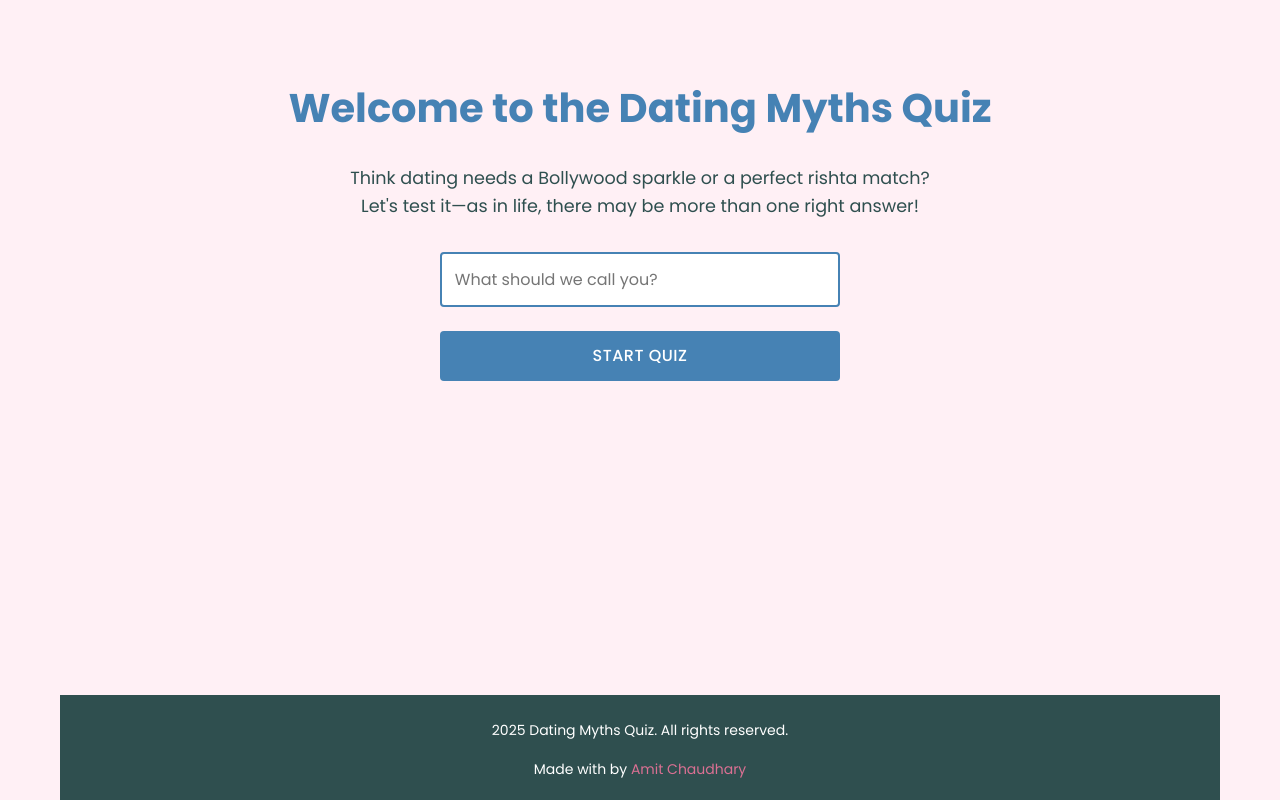
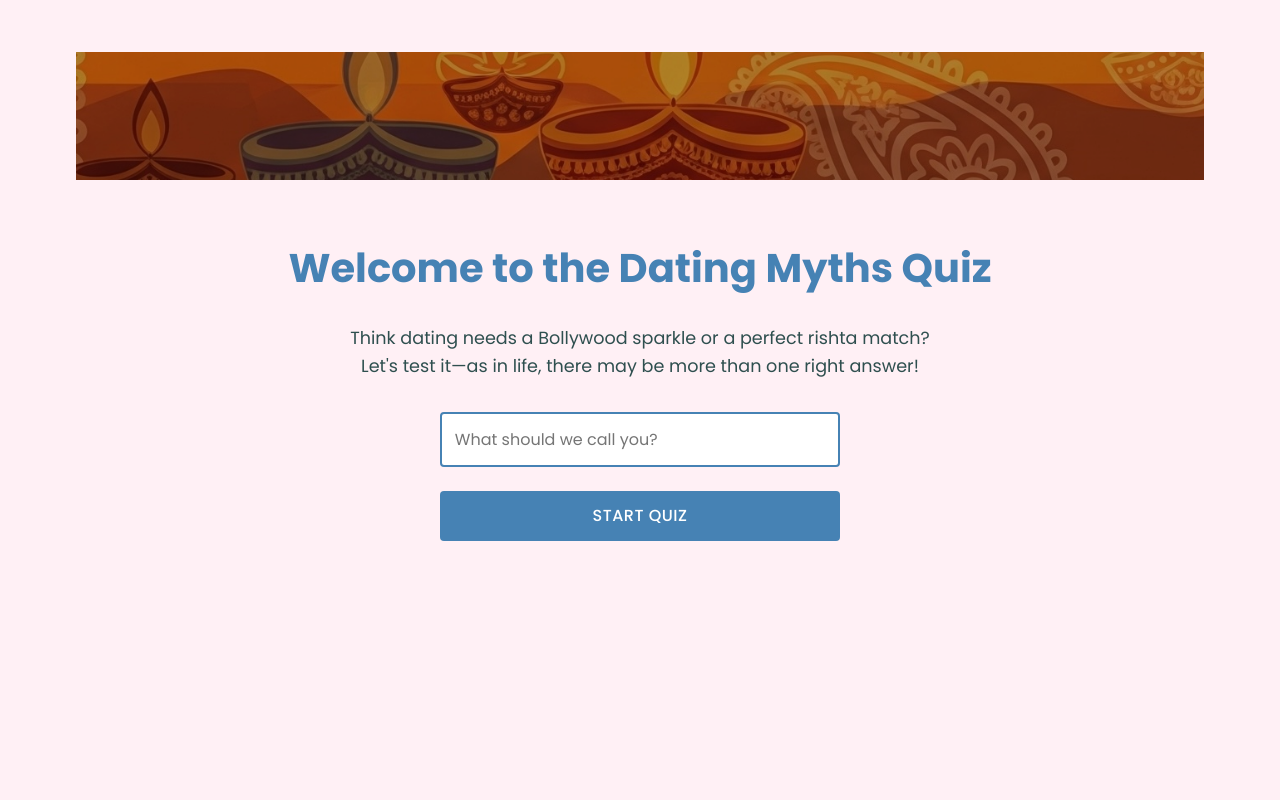
Before and after one commit to amitch/dating_myths, a React (Vite) app: page / in a window 1280 px wide. Shown: the top 800 px of the page. Built offline with nearby package versions, Linux system fonts and the light colour scheme; no server answers.

Commit message:
header for intro also fixed

```diff
--- a/src/pages/IntroPage.jsx
+++ b/src/pages/IntroPage.jsx
@@ -9,6 +9,7 @@ import { useEffect } from 'react';
 
 // Import components directly to avoid circular dependencies
 import { Button } from '../components/ui/Button';
+import Layout from '../components/layout/Layout';
 
 const IntroContainer = styled.div`
   display: flex;
@@ -91,7 +92,26 @@ function IntroPage() {
     handleFormSubmit
   );
 
+    // Create a styled header component for the quiz area
+    const AreaHeader = () => (
+      <div style={{
+        position: 'relative',
+        zIndex: 2,
+        color: 'white',
+        textAlign: 'center',
+        padding: '1rem 0',
+        textShadow: '1px 1px 3px rgba(0, 0, 0, 0.5)'
+      }}>
+      </div>
+    );
+
   return (
+    <Layout
+      title=""
+      showHeader={true}
+      showFooter={false}
+      customHeader={<AreaHeader />}
+    >
       <IntroContainer>
         <Title
           initial={{ y: -20, opacity: 0 }}
@@ -123,6 +143,7 @@ function IntroPage() {
           </Button>
         </Form>
       </IntroContainer>
+    </Layout>
     );
 }
 
```
Lines whose indentation alone changed are shown as unchanged.
